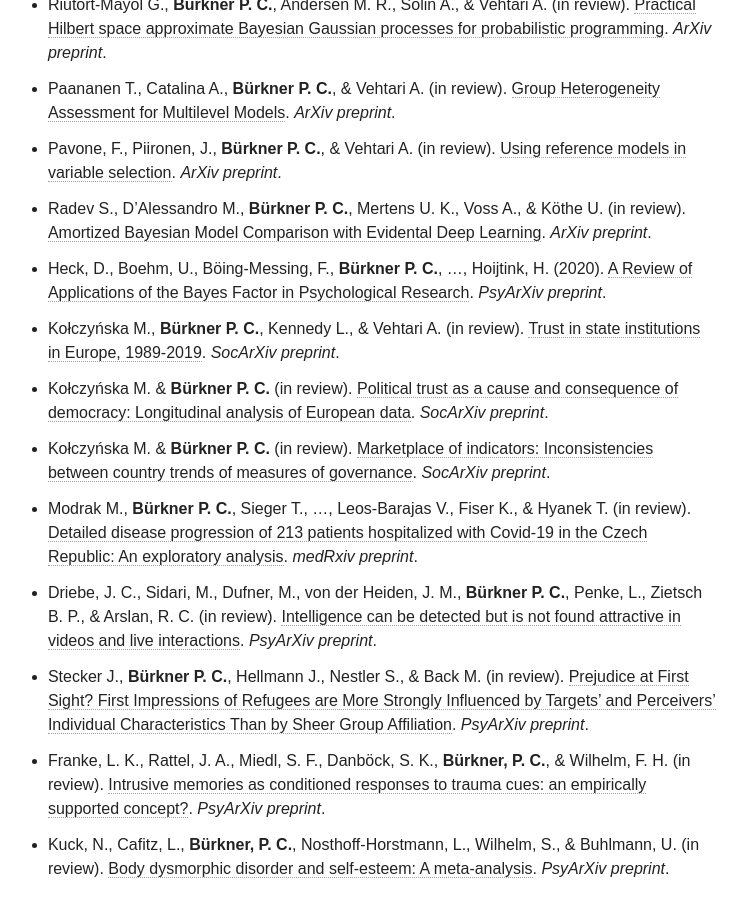
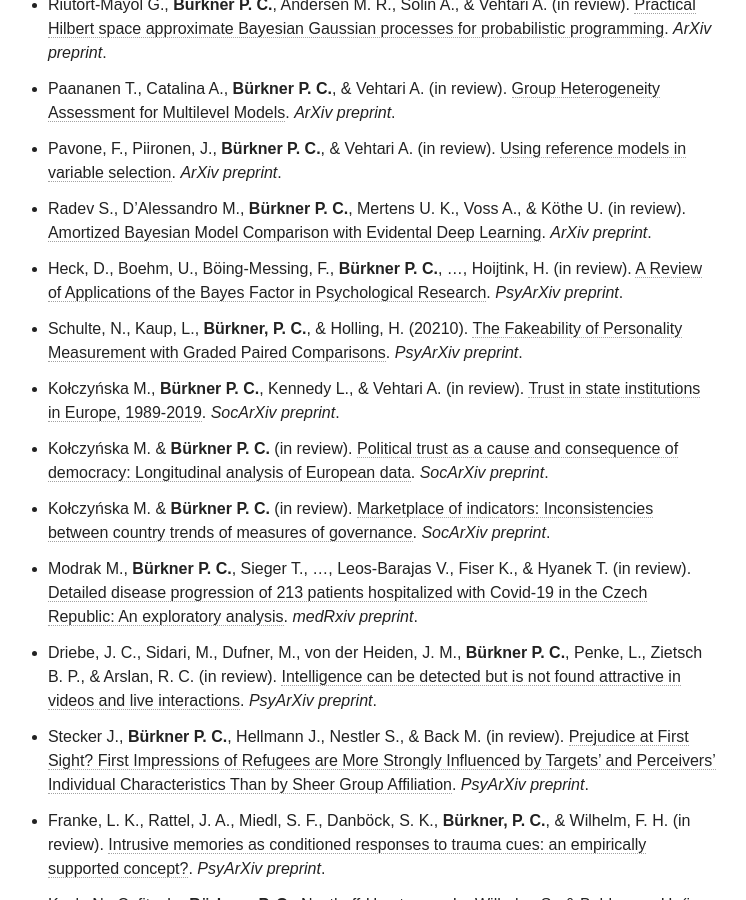
Before and after one commit to paul-buerkner/paul-buerkner.github.io, a Jekyll site: the page built from publications/index.md, in a window 1280 px wide and 900 px high, scrolled down 797 px. Shown: the whole window, without its empty margins (278-1024 px from the left). Built offline with Jekyll 4.4.1, drawn with Linux system fonts in a browser that asks for light colours; nearby versions of some CDN libraries.

Commit message:
add new preprint

```diff
--- a/publications/index.md
+++ b/publications/index.md
@@ -12,7 +12,8 @@
 * Paananen T., Catalina A., **Bürkner P. C.**, & Vehtari A. (in review). [Group Heterogeneity Assessment for Multilevel Models](http://arxiv.org/abs/2005.02773). *ArXiv preprint*.
 * Pavone, F., Piironen, J., **Bürkner P. C.**, & Vehtari A. (in review). [Using reference models in variable selection](https://arxiv.org/abs/2004.13118). *ArXiv preprint*.
 * Radev S., D’Alessandro M., **Bürkner P. C.**, Mertens U. K., Voss A., & Köthe U. (in review). [Amortized Bayesian Model Comparison with Evidental Deep Learning](https://arxiv.org/abs/2004.10629). *ArXiv preprint*.
-* Heck, D., Boehm, U., Böing-Messing, F., **Bürkner P. C.**, ..., Hoijtink, H. (2020). [A Review of Applications of the Bayes Factor in Psychological Research](https://psyarxiv.com/cu43g/). *PsyArXiv preprint*.
+* Heck, D., Boehm, U., Böing-Messing, F., **Bürkner P. C.**, ..., Hoijtink, H. (in review). [A Review of Applications of the Bayes Factor in Psychological Research](https://psyarxiv.com/cu43g/). *PsyArXiv preprint*.
+* Schulte, N., Kaup, L., **Bürkner, P. C.**, & Holling, H. (20210). [The Fakeability of Personality Measurement with Graded Paired Comparisons](https://psyarxiv.com/bs7he/). *PsyArXiv preprint*.
 * Kołczyńska M., **Bürkner P. C.**, Kennedy L., & Vehtari A. (in review). [Trust in state institutions in Europe, 1989-2019](https://osf.io/preprints/socarxiv/3v5g7/). *SocArXiv preprint*.
 * Kołczyńska M. & **Bürkner P. C.** (in review). [Political trust as a cause and consequence of democracy: Longitudinal analysis of European data](https://osf.io/preprints/socarxiv/79dth/). *SocArXiv preprint*.
 * Kołczyńska M. & **Bürkner P. C.** (in review). [Marketplace of indicators: Inconsistencies between country trends of measures of governance](https://osf.io/preprints/socarxiv/u8gsc/). *SocArXiv preprint*.
```
